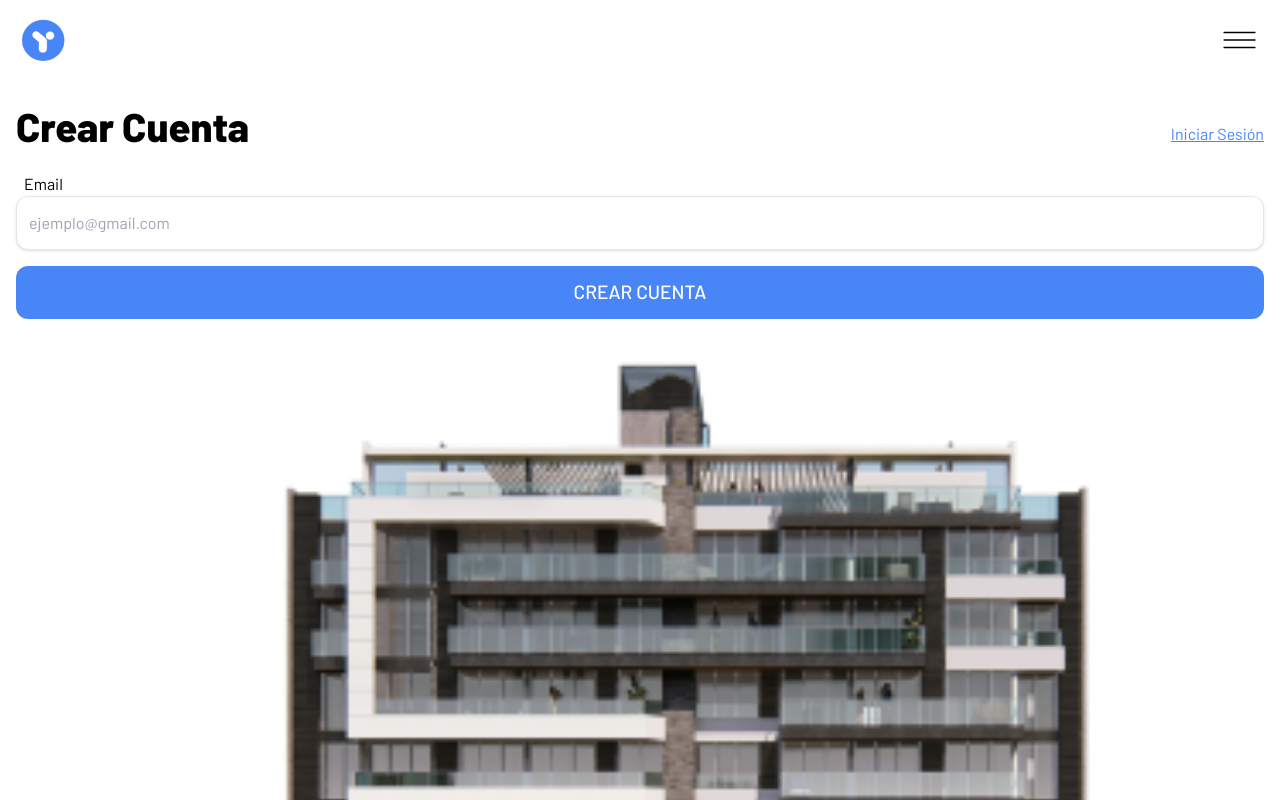
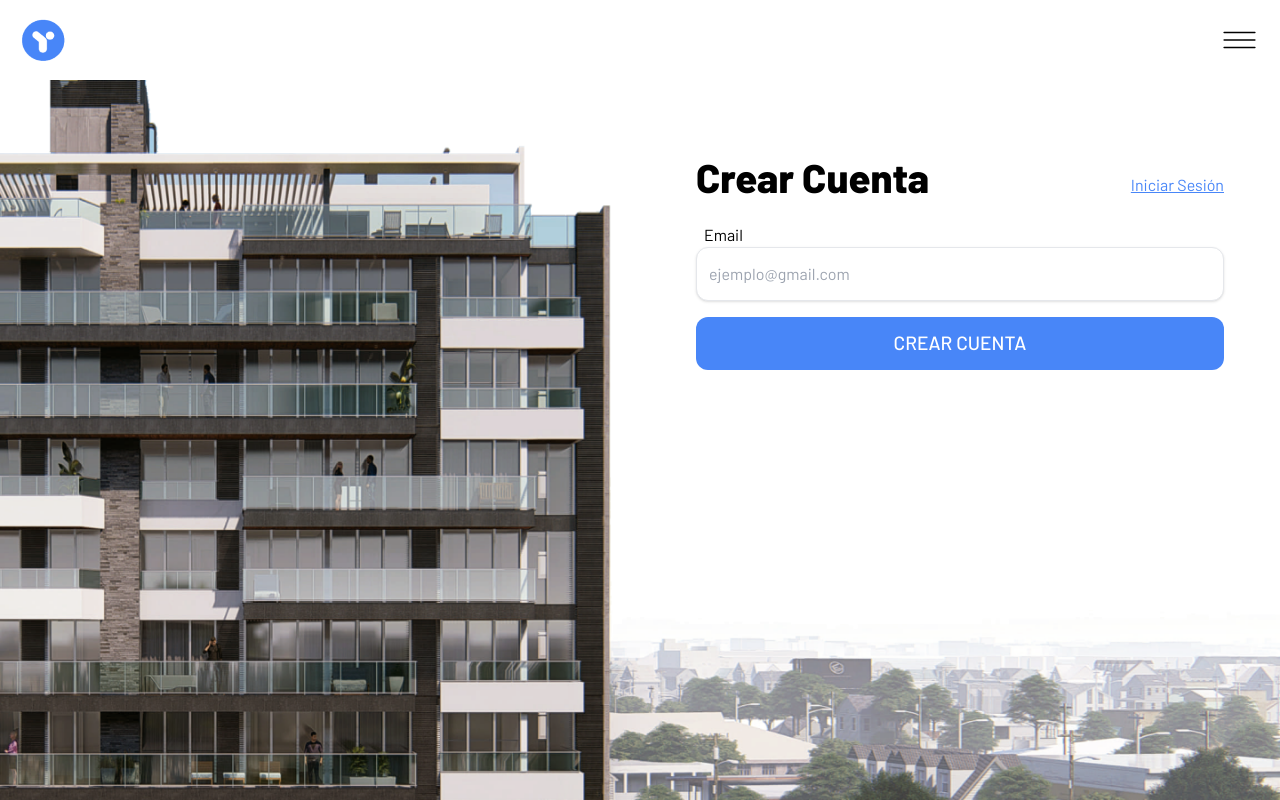
Before and after one commit to Brocter/YoInvierton-t, a React (Vite) app: page /registro in a window 1280 px wide. Shown: the top 800 px of the page. Built offline with nearby package versions, Linux system fonts and the light colour scheme; no server answers.

Commit message:
feat(client)/finished-responsiveness

```diff
--- a/src/components/InputForm.jsx
+++ b/src/components/InputForm.jsx
@@ -5,7 +5,7 @@ const InputForm = (props) => {
     const {title, placeholder, name, onChange, type} = props;
 
     return(
-        <div>
+        <div className="w-full">
         <label className="block pl-2">{title}</label>
         <input className="shadow appearance-none border rounded-xl w-full py-4 px-3 text-gray-700 leading-tight focus:outline-none focus:shadow-outline" type={type} name={name} onChange={onChange} placeholder={placeholder}/>
         </div>
--- a/src/components/LandingSections/Section1.jsx
+++ b/src/components/LandingSections/Section1.jsx
@@ -7,9 +7,9 @@ import announcement from './../../assets/vox 1.png'
 
 export const Section1 = () => {
     return(
-        <section className="font-barlow text-black relative lg:flex lg:pb-[20rem]">
+        <section className="font-barlow text-black relative lg:flex lg:pb-[clamp(8rem,15vw,26rem)] lg:mb-[clamp(2rem,10vw,9rem)]">
             <div className='w-[50%]'></div>
-            <div className="mx-auto px-7 text-left justify-left max-w-[32rem] lg:pt-[3.5rem] lg:ml-0">
+            <div className="mx-auto px-7 text-left justify-left max-w-[32rem] lg:pt-[clamp(3.5rem,4.5vw,6rem)] lg:ml-0">
               <div className='hidden lg:flex max-h-[2.9rem] gap-2'>
                 <img className="object-cover" src={announcement} alt="megafono" />
                 <div>
@@ -34,8 +34,8 @@ export const Section1 = () => {
                   <img className="pr-1" src={whatsappIcon} alt="wppIcon" />Consultanos</button>
               </div>
             </div>
-            <img className="object-fit hidden w-[100%] lg:inline lg:absolute z-[-1]" src={edificioDesktop} alt="background" />
-            <img className="object-contain w-[100%] lg:hidden" src={background} alt="background" />
+            <img className="object-fit hidden w-[100%] lg:inline lg:absolute z-[-1]" src={edificioDesktop} alt="background" draggable="false"/>
+            <img className="object-contain w-[100%] lg:hidden" src={background} alt="background" draggable="false"/>
         </section>
     )
 }
--- a/src/components/LandingSections/Section2.jsx
+++ b/src/components/LandingSections/Section2.jsx
@@ -16,7 +16,7 @@ export const Section2 = () => {
   };
 
   return (
-    <section className='text-center pt-[2rem] pb-[clamp(8rem,15vw,12rem)] lg:pt-[clamp(4rem,18vw,10rem)]'>
+    <section className='text-center pt-[2rem] pb-[clamp(8rem,15vw,12rem)] lg:pt-[clamp(2rem,calc(12vw+3rem),30rem)]'>
       <ScrollTrigger onEnter={handleScrollEnter} onExit={handleScrollExit}>
         <div className="lg:flex justify-around">
         <div className='pb-2'>
--- a/src/components/LandingSections/Section4.jsx
+++ b/src/components/LandingSections/Section4.jsx
@@ -8,8 +8,8 @@ export const Section4 = () => {
     return(
         <section className='py-[6rem] text-black md:text-center'>
         <div className='px-4'>
-        <h2 className='font-extrabold text-5xl tracking-[-0.08rem] leading-[1.2] md:text-center'><span className='text-primaryBlue'>Oportunidades</span> de Inversión</h2>
-        <h4 className='text-[1.5rem] font-bold leading-[1.2] py-6'>Crea tu cuenta. Elegi cuanto invertis. Crece en <b className='text-primaryBlue'>Dólares</b></h4>
+        <h2 className='font-extrabold text-[clamp(3rem,4.2vw,3.6rem)] tracking-[-0.08rem] leading-[1.2] md:text-center'><span className='text-primaryBlue'>Oportunidades</span> de Inversión</h2>
+        <h4 className='text-[clamp(1.5rem,2vw,1.75rem)] font-bold leading-[1.2] py-6'>Crea tu cuenta. Elegi cuanto invertis. Crece en <b className='text-primaryBlue'>Dólares</b></h4>
         </div>
         <div className="md:hidden">
         <OportunidadesCarousel/>
--- a/src/components/LandingSections/Section6.jsx
+++ b/src/components/LandingSections/Section6.jsx
@@ -2,8 +2,8 @@ import { TestimonialCard } from "../TestimonialCard/TestimonialCard"
 
 export const Section6 = () => {
     return(
-        <section className='py-[6rem] px-4 mx-auto'>
-        <h2 className="text-black text-[3rem] font-[800] leading-[1.2] tracking-tighter md:text-center">¿Qué dicen de <span className="text-primaryBlue">nosotros?</span></h2>
+        <section className='py-[clamp(6rem,8vw,10rem)] px-4 mx-auto'>
+        <h2 className="text-black text-[clamp(3rem,4.2vw,3.6rem)] font-[800] leading-[1.2] tracking-tighter md:text-center">¿Qué dicen de <span className="text-primaryBlue">nosotros?</span></h2>
         <div className="py-20 grid gap-10 lg:grid-cols-3">
         <TestimonialCard/>
         <TestimonialCard/>
--- a/src/components/OportunidadesCard/OportunidadesCard.jsx
+++ b/src/components/OportunidadesCard/OportunidadesCard.jsx
@@ -6,7 +6,7 @@ export const OportunidadesCard = (props) => {
   const {departamento, background, porcentaje, rendimiento, minimoInversion, inversionMax, totalInvertido} = cardData;
     return(
         <div
-        className='border mt-8 border-primaryLightBlue rounded-b-xl rounded-tr-[1.9rem] shadow-lg shadow-primaryLightBlue w-[100%] overflow-hidden md:block'>
+        className='mx-auto border mt-8 border-primaryLightBlue rounded-b-xl rounded-tr-[1.9rem] shadow-lg shadow-primaryLightBlue w-[100%] overflow-hidden max-w-[30rem] md:block'>
         <div className='px-4 py-3'>
         <h5 className='text-primaryBlue font-bold text-[1.2rem]'>{ departamento }</h5>
         <h6 className='text-[1rem] text-black'>Jardin Regazzoni</h6>
--- a/src/components/RegisterSteps/Step1.jsx
+++ b/src/components/RegisterSteps/Step1.jsx
@@ -3,14 +3,13 @@ import { AuthGoogle } from '../Auth/AuthGoogle'
 import { Link } from 'react-router-dom';
 import InputForm from "../InputForm";
 
-//  type="password" title="Password" name="password" onChange={handleInput} placeholder="******************"
 
 
 const Step1 = (props) => {
 
     const {handleInputChange, signInWithGoogle, onNext} = props;
     return(
-        <div className={`flex flex-col px-4 gap-4 py-4 mx-auto animate-slide-in`}>
+        <div className="grid px-4 gap-4 py-4 mx-auto animate-slide-in max-w-[35rem]">
             <div className='flex justify-between items-center'>
             <h2 className='text-[2.5rem] font-extrabold'>Crear Cuenta</h2>
             <Link className="underline text-primaryBlue pt-4"to="/iniciar-sesion">Iniciar Sesión</Link>
--- a/src/components/RegisterSteps/Step2.jsx
+++ b/src/components/RegisterSteps/Step2.jsx
@@ -7,12 +7,12 @@ const Step2 = (props) => {
     const {handleInputChange, onNext, onPrev} = props;
 
     return(
-        <div className={`flex flex-col px-4 gap-4 py-4 mx-auto animate-slide-in`}>
+        <div className="grid px-4 gap-4 py-4 mx-auto animate-slide-in max-w-[35rem]">
             <div className='flex justify-between items-center'>
-            <h2 className='text-[2.5rem] font-extrabold'>Crear Cuenta</h2>
+            <h2 className='text-[2.5rem] font-extrabold'>Tus datos</h2>
             <Link className="underline text-primaryBlue pt-4"to="/iniciar-sesion">Iniciar Sesión</Link>
             </div>
-            <div className="flex gap-4">
+            <div className="flex gap-4 justify-between items-center">
             <InputForm type="text" title="Nombre*" name="name" onChange={handleInputChange} placeholder="Juan"/>
             <InputForm type="text" title="Apellido*" name="lastName" onChange={handleInputChange} placeholder="Pérez"/>
             </div>
--- a/src/components/RegisterSteps/Step3.jsx
+++ b/src/components/RegisterSteps/Step3.jsx
@@ -10,7 +10,7 @@ const Step3 = (props) => {
         setLoad(true)
     },[])
     return(
-    <div className={`flex flex-col px-4 gap-4 py-4 mx-auto animate-slide-in`}> <div className='flex justify-between items-center'>
+    <div className="grid px-4 gap-4 py-4 mx-auto animate-slide-in max-w-[35rem]"> <div className='flex justify-between items-center'>
         <h2 className='text-[2.5rem] font-extrabold'>Crear Cuenta</h2>
         <Link className="underline text-primaryBlue pt-4"to="/iniciar-sesion">Iniciar Sesión</Link>
         </div>
--- a/src/views/Register.jsx
+++ b/src/views/Register.jsx
@@ -7,6 +7,7 @@ import Step2 from '../components/RegisterSteps/Step2';
 import Step3 from '../components/RegisterSteps/Step3';
 import { useNavigate } from 'react-router-dom';
 import {createUser} from "../utils/firebase";
+import backgroundDesktop from "../assets/edificioDesktop.png"
 
 const Register = () => {
 
@@ -76,14 +77,18 @@ const Register = () => {
         }
 
     return(
-        <section>
+        <section className='relative lg:flex'>
+        <div className='w-[50%] hidden lg:block '></div>
+        <div className='lg:w-[50%] ml-auto lg:pt-[clamp(1rem,4vw,6rem)]'>
          {step === 1 && (
         <Step1 signInWithGoogle={signInWithGoogle} handleInputChange={handleInputChange} onNext={handleNext}/>)}
         {step === 2 && (
         <Step2 handleInputChange={handleInputChange} onNext={handleNext} onPrev={handlePrevious}/>)}
         {step === 3 && (
         <Step3 handleInputChange={handleInputChange} onSubmit={onSubmit} onPrev={handlePrevious}/>)}
-        <img className="object-contain w-[100%]" src={background} alt="background" />
+        </div>
+        <img className="object-contain w-[100%] lg:hidden" src={background} alt="background" draggable="false"/>
+        <img className="object-contain hidden w-[100%] absolute lg:inline -z-10" src={backgroundDesktop} alt="background" draggable="false"/>
         </section>
     )
 }
```
Also changed, not shown: src/components/LandingSections/Section5.jsx (+4 -4 lines).
